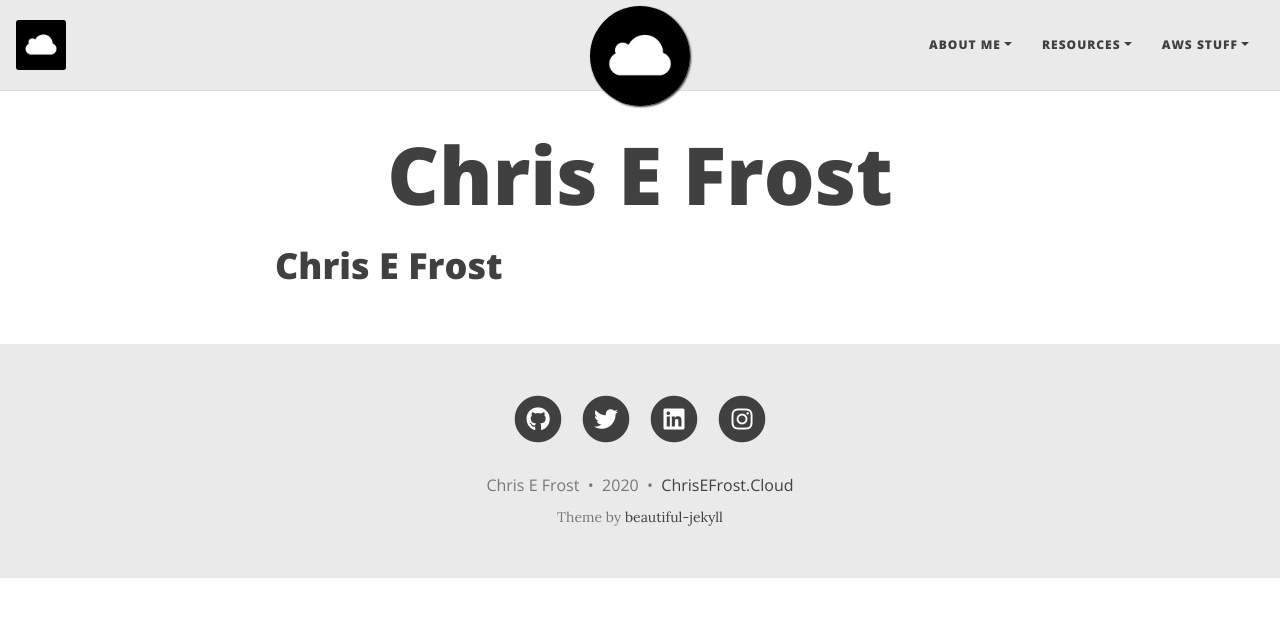
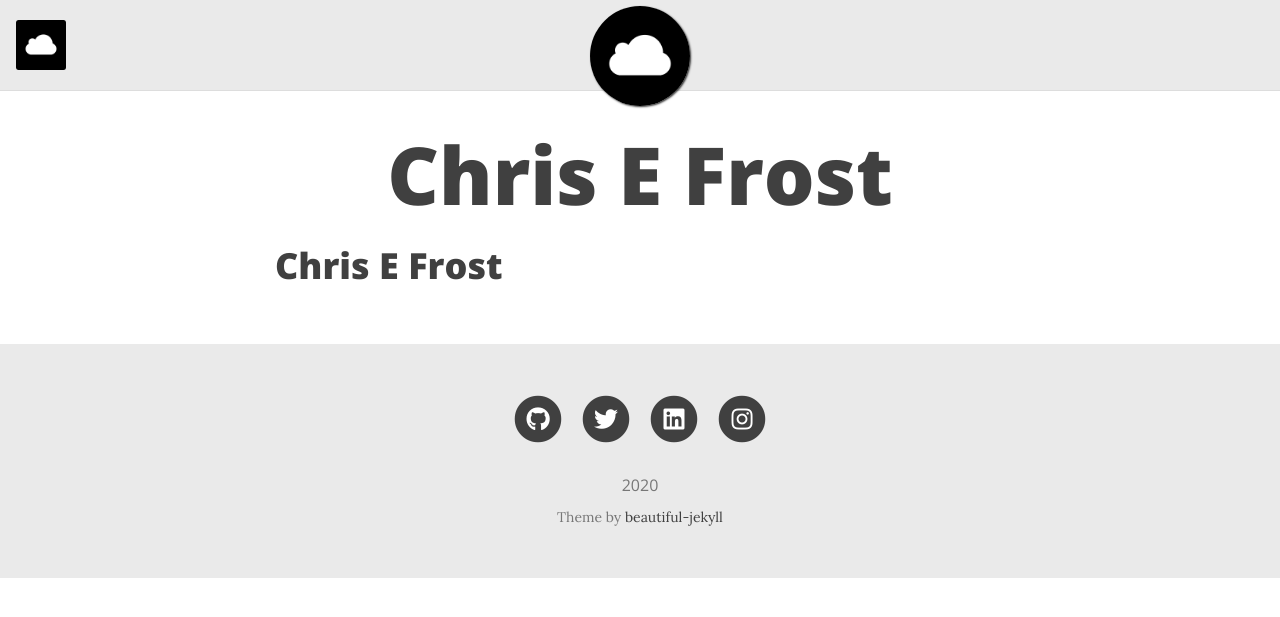
Before and after one commit to chrisefrost/chrisefrost.github.io, a Jekyll site: the page built from index.md, in a window 1280 px wide. Shown: the top 617 px of the page. Built offline with Jekyll 4.4.1, drawn with Linux system fonts in a browser that asks for light colours; nearby versions of some CDN libraries; our own code applies the rules of GitHub Pages for plain Markdown files; the list of posts is cut into pages by our own code; part of the change alters nothing that is shown.

Commit message:
Update _config.yml

```diff
--- a/_config.yml
+++ b/_config.yml
@@ -4,22 +4,22 @@
 # title: ChrisEFrost.cloud
 
 # Your name to show in the footer
-author: Chris E Frost
+#author: Chris E Frost
 
 # --- List of links in the navigation bar --- #
 
-navbar-links:
-  About Me:
-    - <a href="https://linkedin.com/in/chrisefrost" target"_blank">LinkedIn</a>
-    - Twitter: "https://twitter.com/chrisefrost"
-    - Instagram: "https://www.instagram.com/chrisefrost"
-  Resources:
-    - AWS Training: "https://www.aws.training/SessionSearch?pageNumber=1&courseId=46405"
-    - Learn markdown: "https://www.markdowntutorial.com/"
-    - GitHub Guides: "https://guides.github.com/"
-  AWS Stuff:
-    - Status via Twitter: "https://twitter.com/statusaws"
-    - Status via Telegram: "https://t.me/AWSStatusAlerts"
+#navbar-links:
+#  About Me:
+#    - <a href="https://linkedin.com/in/chrisefrost" target"_blank">LinkedIn</a>
+#    - Twitter: "https://twitter.com/chrisefrost"
+#    - Instagram: "https://www.instagram.com/chrisefrost"
+#  Resources:
+#    - AWS Training: "https://www.aws.training/SessionSearch?pageNumber=1&courseId=46405"
+#    - Learn markdown: "https://www.markdowntutorial.com/"
+#    - GitHub Guides: "https://guides.github.com/"
+#  AWS Stuff:
+#    - Status via Twitter: "https://twitter.com/statusaws"
+#    - Status via Telegram: "https://t.me/AWSStatusAlerts"
 # --- Logo --- #
 
 # Image to show in the navigation bar - works best with a square image
@@ -76,16 +76,16 @@ social-network-links:
 
 # How to display the link to your website in the footer
 # Remove this if you don't want a link in the footer
-url-pretty: "ChrisEFrost.Cloud"
+#url-pretty: "ChrisEFrost.Cloud"
 
 # Excerpt word length - Truncate the excerpt of each post on the feed page to the specified number of words
 excerpt_length: 50
 
 # Whether or not to show an excerpt for every blog post in the feed page
-feed_show_excerpt: false
+#feed_show_excerpt: false
 
 # Whether or not to show a list of tags below each post preview in the feed page
-feed_show_tags: flase
+#feed_show_tags: flase
 
 # The keywords to associate with your website, for SEO purposes
 keywords: "chris e frost, chris frost, chrisefrost, barclays, amazon, cloud, aws, service manager, service delivery manager, iot, scuba diving"
@@ -173,7 +173,7 @@ footer-link-col: "#404040"
 # --- Misc --- #
 
 # Ruby Date Format to show dates of posts
-date_format: "%B %-d, %Y"
+#date_format: "%B %-d, %Y"
 
 # Facebook App ID
 #fb_app_id: ""
@@ -181,14 +181,14 @@ date_format: "%B %-d, %Y"
 # --- You don't need to touch anything below here (but you can if you want) --- #
 
 # Output options (more information on Jekyll's site)
-timezone: "Europe/London"
-markdown: kramdown
-highlighter: rouge
-permalink: /:year-:month-:day-:title/
-paginate: 5
+#timezone: "Europe/London"
+#markdown: kramdown
+#highlighter: rouge
+#permalink: /:year-:month-:day-:title/
+#paginate: 5
 
-kramdown:
-  input: GFM
+#kramdown:
+ # input: GFM
 
 # Default YAML values (more information on Jekyll's site)
 defaults:
```
